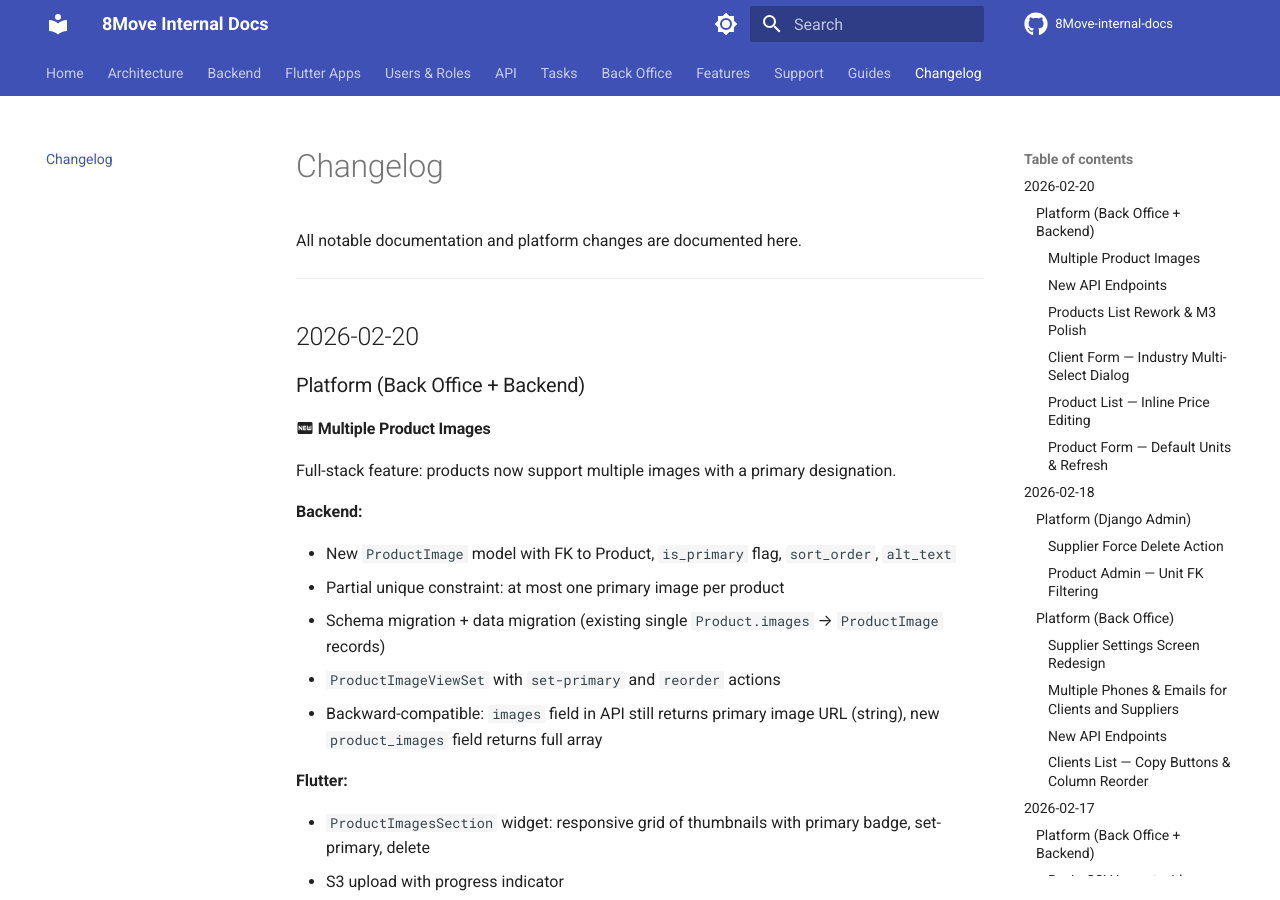
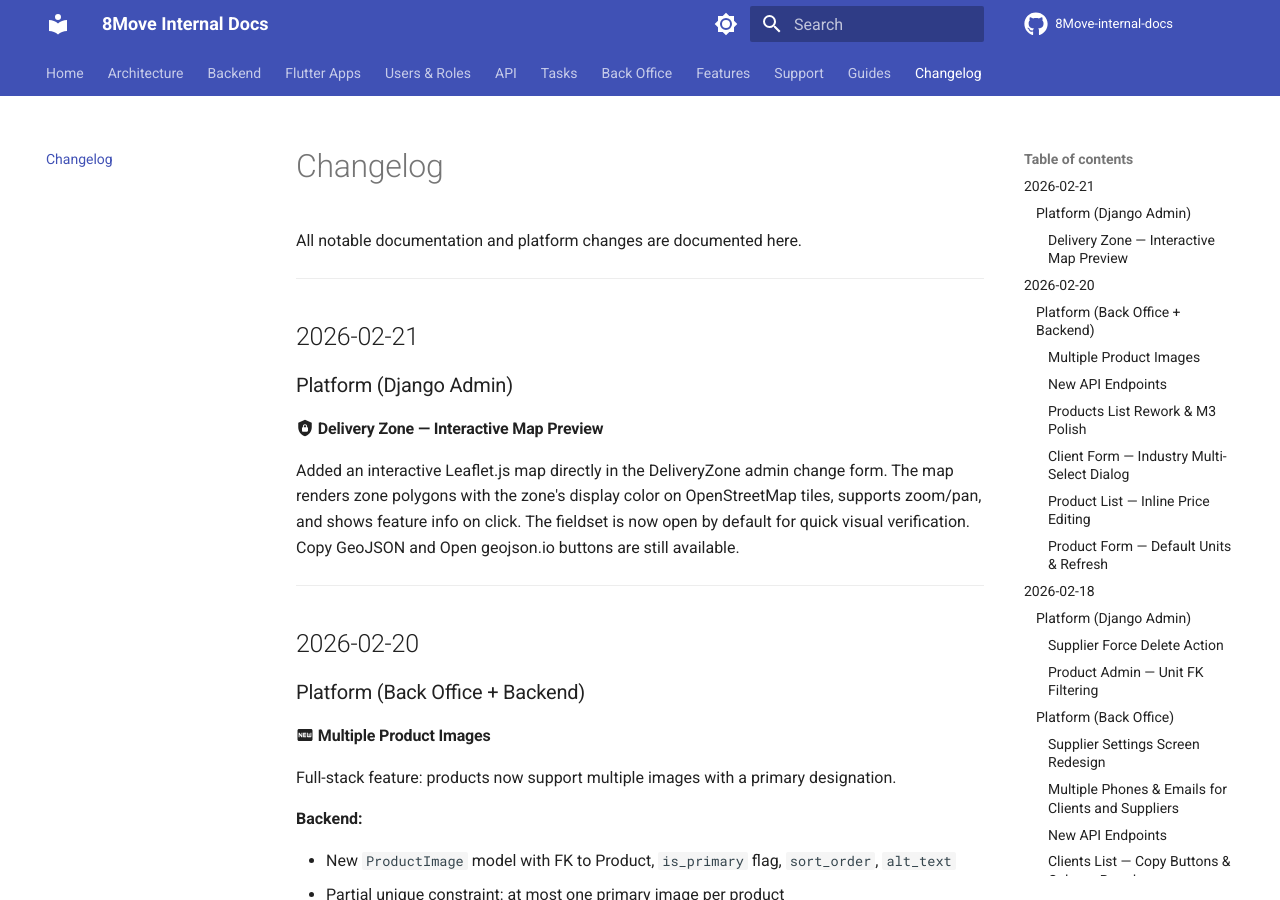
Before and after one commit to MaxShytov/8Move-internal-docs, an MkDocs documentation site: the page built from docs/changelog.md, in a window 1280 px wide and 900 px high. Built offline with MkDocs 1.6.1 and Material for MkDocs 9.7.7, drawn with Linux system fonts in a browser that asks for light colours; comment, search, counter and statistics services are not loaded.

Commit message:
docs: add Leaflet map preview changelog, update platform-admin
Co-Authored-By: Claude Opus 4.6 <noreply@anthropic.com>

```diff
--- a/docs/changelog.md
+++ b/docs/changelog.md
@@ -1,6 +1,16 @@
 # Changelog
 
 All notable documentation and platform changes are documented here.
+
+---
+
+## 2026-02-21
+
+### Platform (Django Admin)
+
+#### :material-shield-lock: Delivery Zone — Interactive Map Preview
+
+Added an interactive Leaflet.js map directly in the DeliveryZone admin change form. The map renders zone polygons with the zone's display color on OpenStreetMap tiles, supports zoom/pan, and shows feature info on click. The fieldset is now open by default for quick visual verification. Copy GeoJSON and Open geojson.io buttons are still available.
 
 ---
 
--- a/docs/users/platform-admin.md
+++ b/docs/users/platform-admin.md
@@ -73,7 +73,7 @@ The Platform Admin has full access to the 8Move system through the Django Admin
 
 | Function | Description |
 |----------|-------------|
-| Delivery zones | Canton, city, postal code, or GeoJSON polygon boundaries |
+| Delivery zones | Canton, city, postal code, or GeoJSON polygon boundaries. Interactive Leaflet map preview with zone polygons directly in admin. |
 | Dispatch slots | Scheduled departure times (by weekday or interval) |
 | Operating calendar | Working hours per weekday per supplier |
 | Exception calendar | Holidays, closed days, modified hours |
```
Also changed, not shown: docs/tasks/current/notes.md (+4 -0 lines).
